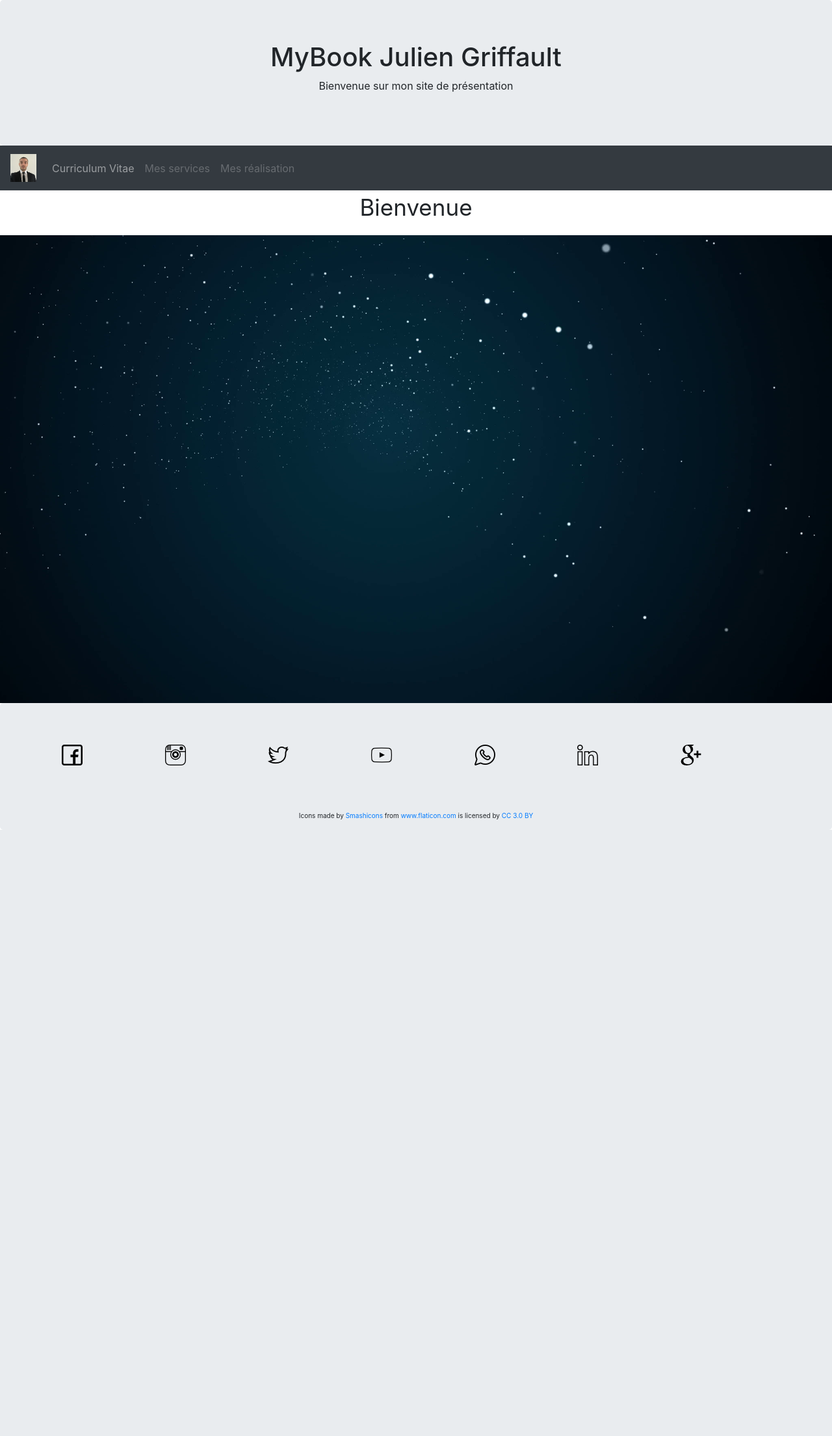
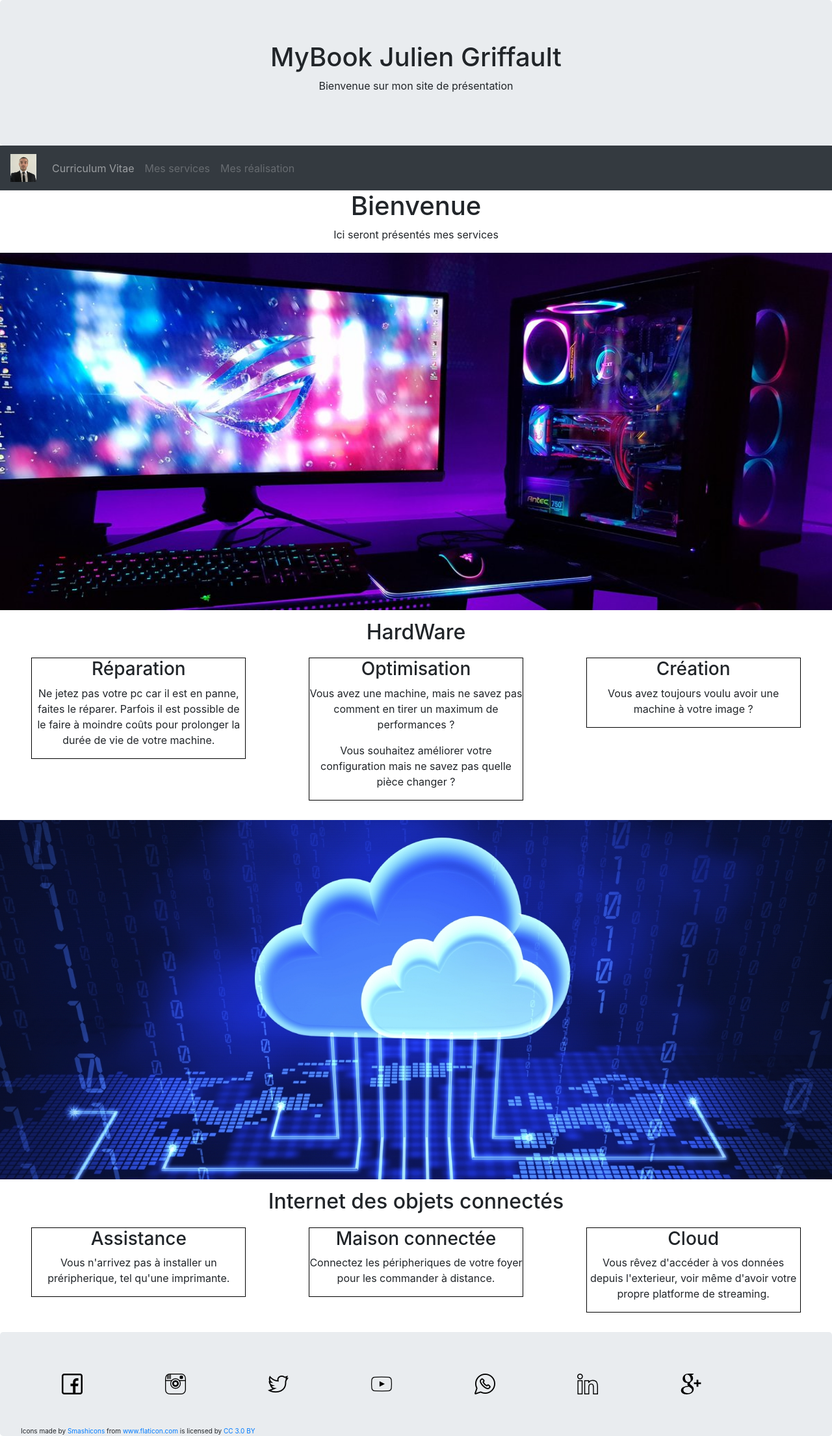
Before and after one commit to Ju2z4y/MyWebSitePhp, a PHP site: page /index2.php in a window 1280 px wide. Shown: the whole page at 65% size. Before the commit the page ends 1277 px from the top, so only its background shows below. Run offline with PHP 8.4, Linux system fonts and the light colour scheme.

Commit message:
MAJ CV + Création service index2

```diff
--- a/includes/footer.php
+++ b/includes/footer.php
@@ -1,4 +1,4 @@
-    <div class="jumbotron text-center col" style="margin-bottom:0;">
+    <div class="jumbotron text-center col" style="margin-bottom:0;position:relative;">
         <div class="container row socialIcon" style="justify-content: space-around;">
             <img class="" src="icones/socialBlack/facebook.png" />
             <img src="icones/socialBlack/instagram.png" />
@@ -8,5 +8,5 @@
             <img src="icones/socialBlack/linkedin.png" />
             <img src="icones/socialBlack/google-plus.png" />
         </div>
-        <div style="font-size:10px;margin-top:70px;margin-bottom:-50px">Icons made by <a href="https://www.flaticon.com/authors/smashicons" title="Smashicons">Smashicons</a> from <a href="https://www.flaticon.com/" title="Flaticon">www.flaticon.com</a> is licensed by <a href="http://creativecommons.org/licenses/by/3.0/" title="Creative Commons BY 3.0" target="_blank">CC 3.0 BY</a></div>
+        <div style="font-size:10px;position:absolute;bottom:0;">Icons made by <a href="https://www.flaticon.com/authors/smashicons" title="Smashicons">Smashicons</a> from <a href="https://www.flaticon.com/" title="Flaticon">www.flaticon.com</a> is licensed by <a href="http://creativecommons.org/licenses/by/3.0/" title="Creative Commons BY 3.0" target="_blank">CC 3.0 BY</a></div>
     </div>
--- a/includes/navbar.php
+++ b/includes/navbar.php
@@ -6,10 +6,8 @@
         <a class="navbar-brand" href="index.php">
             <img src="images/photoID.png" alt="Logo" style="width:40px;">
         </a>
-        <button class="navbar-toggler" type="button" data-toggle="collapse" data-target="#collapsibleNavbar">
-            <span class="navbar-toggler-icon"></span>
-        </button>
-        <div class="collapse navbar-collapse" id="collapsibleNavbar">
+
+        <div class="" id="collapsibleNavbar">
             <ul class="navbar-nav">
                 <li class="nav-item">
                     <a class="nav-link" href="curriculum.php">Curriculum Vitae</a>
--- a/index2.php
+++ b/index2.php
@@ -16,7 +16,28 @@
 
         .welcome {
             text-align: center;
-            font-size: 35px;
+        }
+
+        .hardware {
+            text-align: center;
+            margin-top: 15px;
+            margin-bottom: 20px;
+        }
+
+        .hardWareBox {
+            justify-content: space-around;
+            display: flex;
+            flex-direction: row;
+            margin-bottom: 30px;
+            flex-wrap: wrap;
+        }
+
+        .hardWareService {
+            border: solid black 1px;
+            width: 20%;
+            height: 100%;
+            text-align: center;
+            min-width: 330px;
         }
 
     </style>
@@ -32,11 +53,53 @@ require('includes/navbar.php');
 
 
     <div class="welcome">
-        <p>Bienvenue</p>
+        <h1>Bienvenue</h1>
+        <p> Ici seront présentés mes services</p>
+
     </div>
 
     <div class="bandeauImg">
-        <img class="" src="images/background.png" style="width:100%" />
+        <img class="" src="images/hardWareBack.png" style="width:100%" />
+    </div>
+    <div class="hardware">
+        <h2>HardWare</h2>
+    </div>
+    <div class="hardWareBox">
+        <div class="hardWareService">
+            <h3>Réparation</h3>
+            <p>Ne jetez pas votre pc car il est en panne, faites le réparer. Parfois il est possible de le faire à moindre coûts pour prolonger la durée de vie de votre machine.</p>
+        </div>
+        <div class="hardWareService">
+            <h3>Optimisation</h3>
+            <p>Vous avez une machine, mais ne savez pas comment en tirer un maximum de performances ?</p>
+            <p>Vous souhaitez améliorer votre configuration mais ne savez pas quelle pièce changer ?</p>
+        </div>
+        <div class="hardWareService">
+            <h3>Création</h3>
+            <p>Vous avez toujours voulu avoir une machine à votre image ?</p>
+        </div>
+    </div>
+
+
+    <div class="bandeauImg">
+        <img class="" src="images/cloudBack.png" style="width:100%" />
+    </div>
+    <div class="hardware">
+        <h2>Internet des objets connectés</h2>
+    </div>
+    <div class="hardWareBox">
+        <div class="hardWareService">
+            <h3>Assistance</h3>
+            <p>Vous n'arrivez pas à installer un préripherique, tel qu'une imprimante.</p>
+        </div>
+        <div class="hardWareService">
+            <h3>Maison connectée</h3>
+            <p>Connectez les péripheriques de votre foyer pour les commander à distance.</p>
+        </div>
+        <div class="hardWareService">
+            <h3>Cloud</h3>
+            <p>Vous rêvez d'accéder à vos données depuis l'exterieur, voir même d'avoir votre propre platforme de streaming.</p>
+        </div>
     </div>
 
 <?php
```
Also changed, not shown: curriculum.php (+42 -18 lines), images/cloudBack.png (added), images/hardWareBack.png (added).
